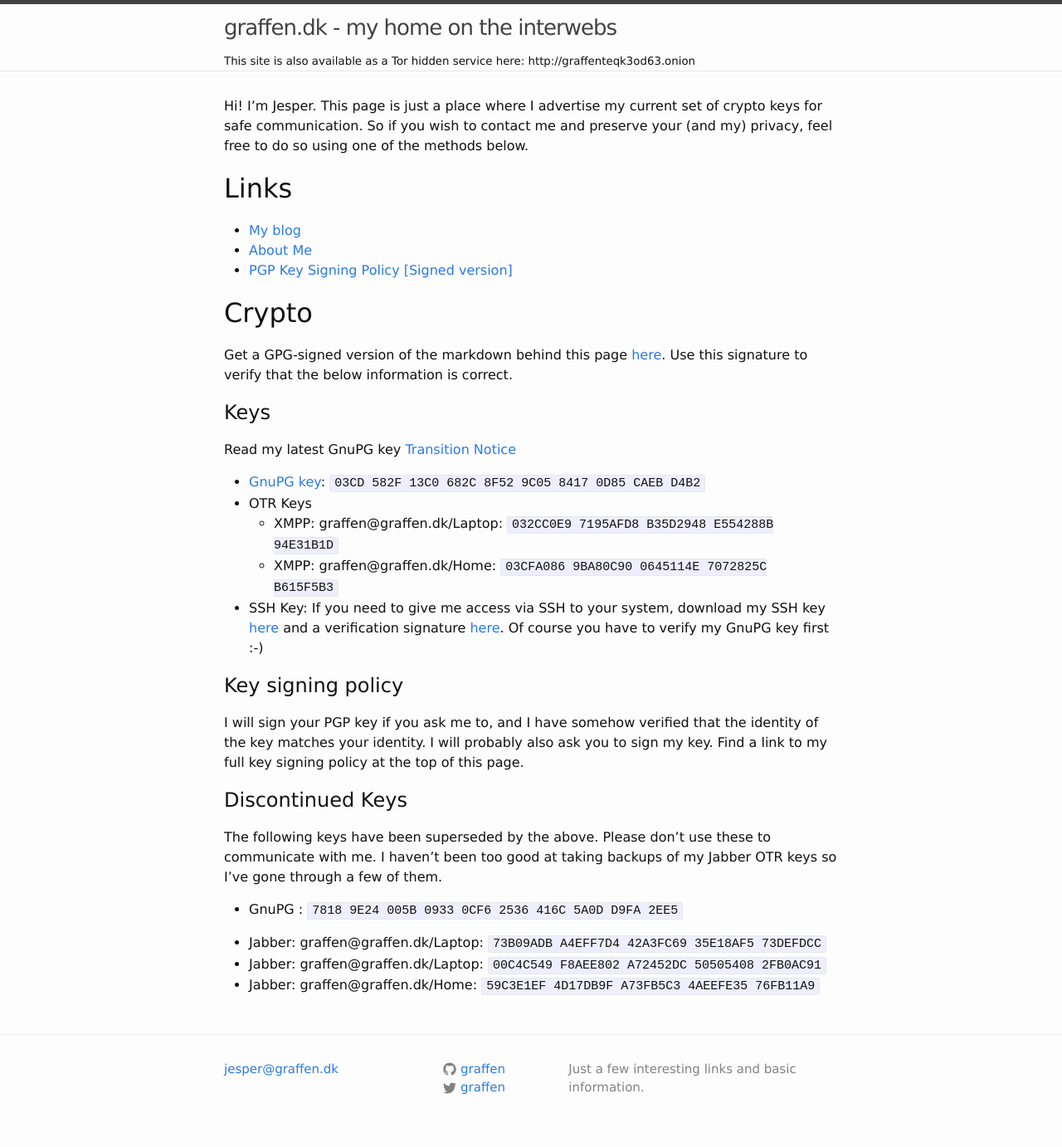
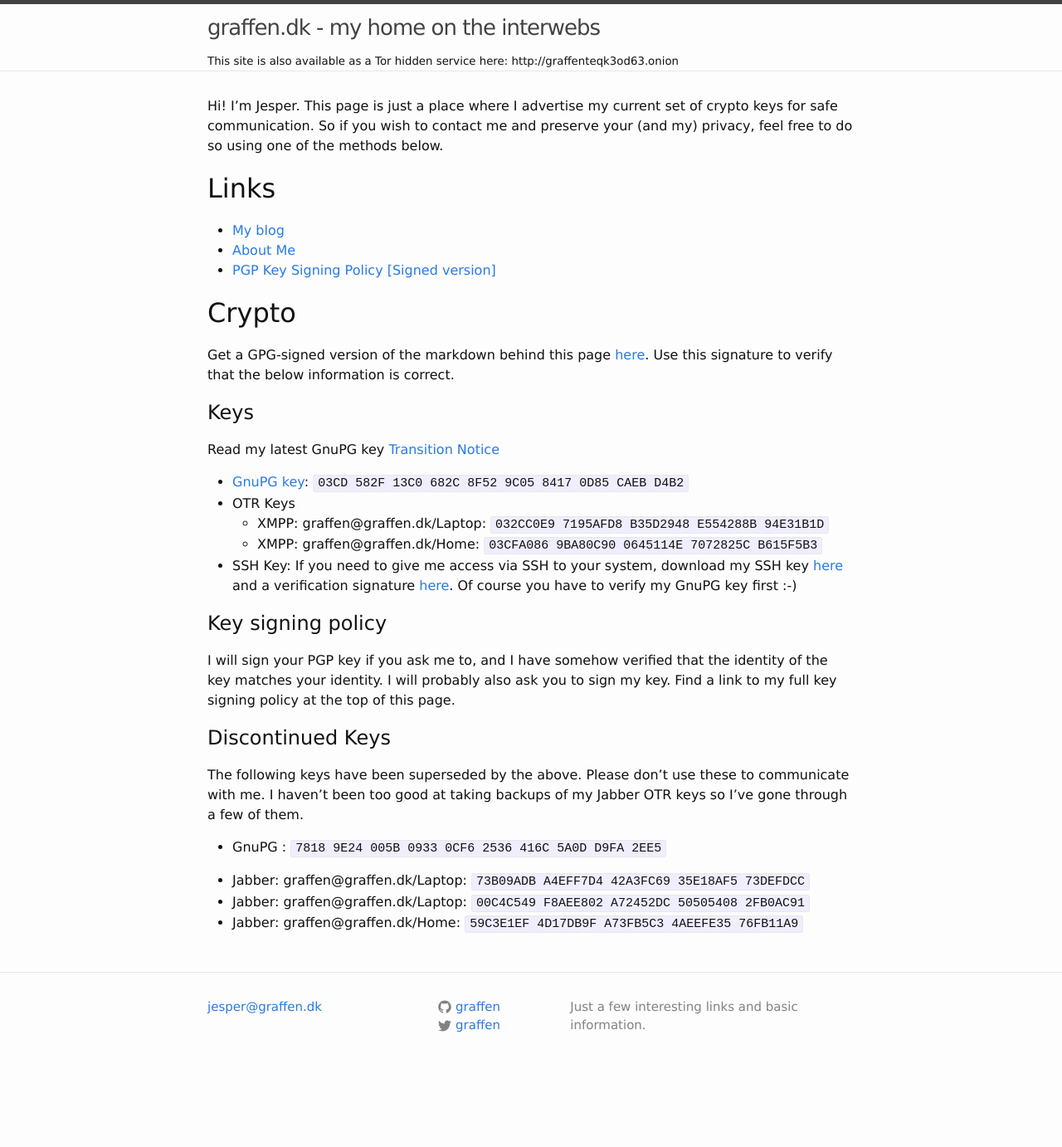
Before and after one commit to graffen/graffen.github.io, a Jekyll site: the page built from index.md, in a window 1280 px wide. Shown: the whole page at 83% size. Built offline with Jekyll 4.4.1, drawn with Linux system fonts in a browser that asks for light colours; after the commit the page ends 1307 px from its top, so only the background shows below that.

Commit message:
Widen content just a bit to accommodate line length in tor browser

```diff
--- a/css/main.scss
+++ b/css/main.scss
@@ -22,7 +22,7 @@ $grey-color-light: lighten($grey-color, 40%);
 $grey-color-dark:  darken($grey-color, 25%);
 
 // Width of the content area
-$content-width:    800px;
+$content-width:    840px;
 
 $on-palm:          600px;
 $on-laptop:        800px;
```
